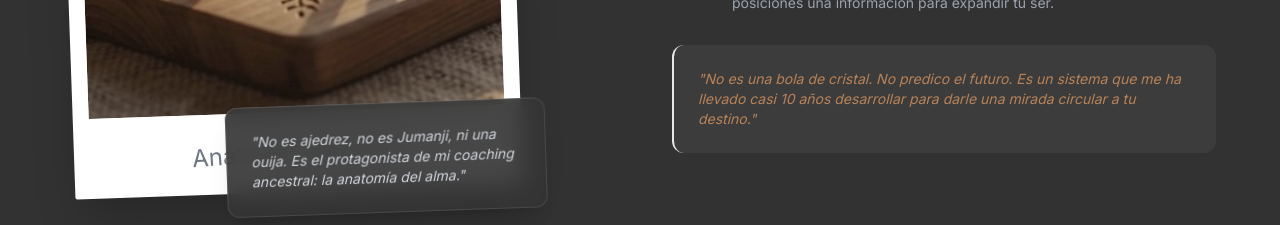
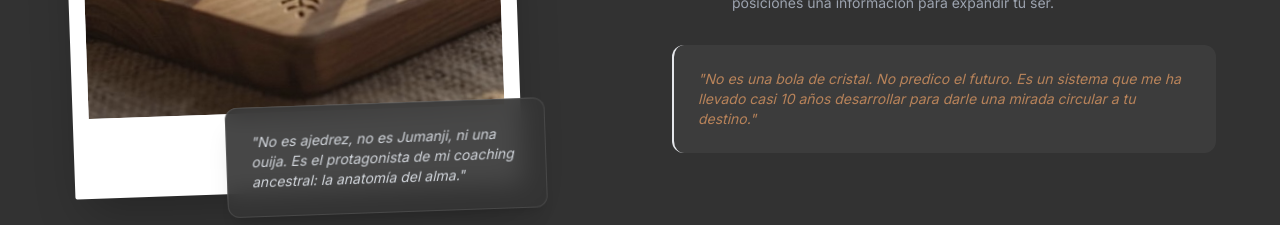
Before and after one commit to yelitzerangeloficialweb-max/yelitze-rangel-web, a Next.js app: page /servicios/coaching-ancestral in a window 1280 px wide. Shown: the part 1500-1725 px from the top of the page. Built offline with nearby package versions, Linux system fonts and the light colour scheme; no server answers; a web font is replaced by a local one.

Commit message:
UI: Remove 'Anatomía del Alma' text from polaroid frame

```diff
--- a/app/(website)/(routes)/servicios/coaching-ancestral/page.tsx
+++ b/app/(website)/(routes)/servicios/coaching-ancestral/page.tsx
@@ -98,11 +98,7 @@ export default function CoachingAncestralPage() {
                                             className="object-cover grayscale-[0.2] group-hover:grayscale-0 transition-all duration-700"
                                         />
                                     </div>
-                                    <div className="absolute bottom-6 left-0 right-0 text-center">
-                                        <span className="font-handwriting text-2xl text-gray-600 opacity-80 transform -rotate-2 inline-block">
-                                            Anatomía del Alma
-                                        </span>
-                                    </div>
+                                    {/* Text removed as requested */}
                                 </div>
                                 <div className="absolute -bottom-6 -right-6 bg-black/90 backdrop-blur-md p-6 rounded-xl border border-white/10 shadow-xl max-w-xs hidden md:block z-20">
                                     <p className="text-sm italic text-gray-300 m-0">
```
